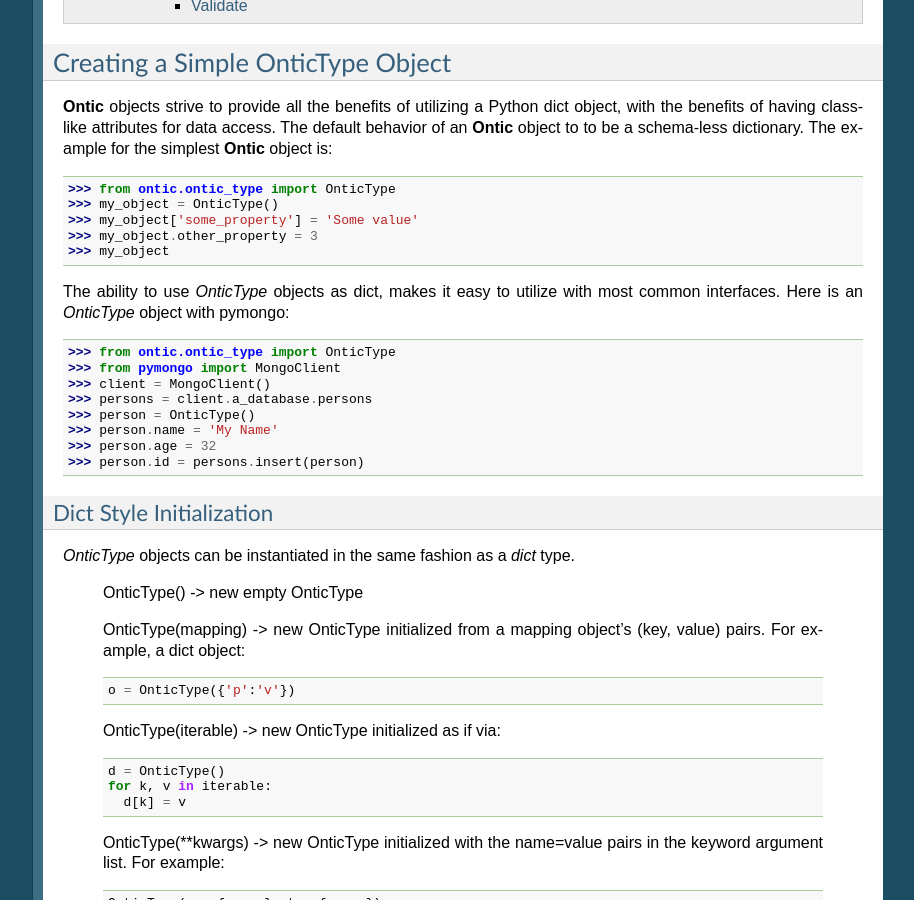
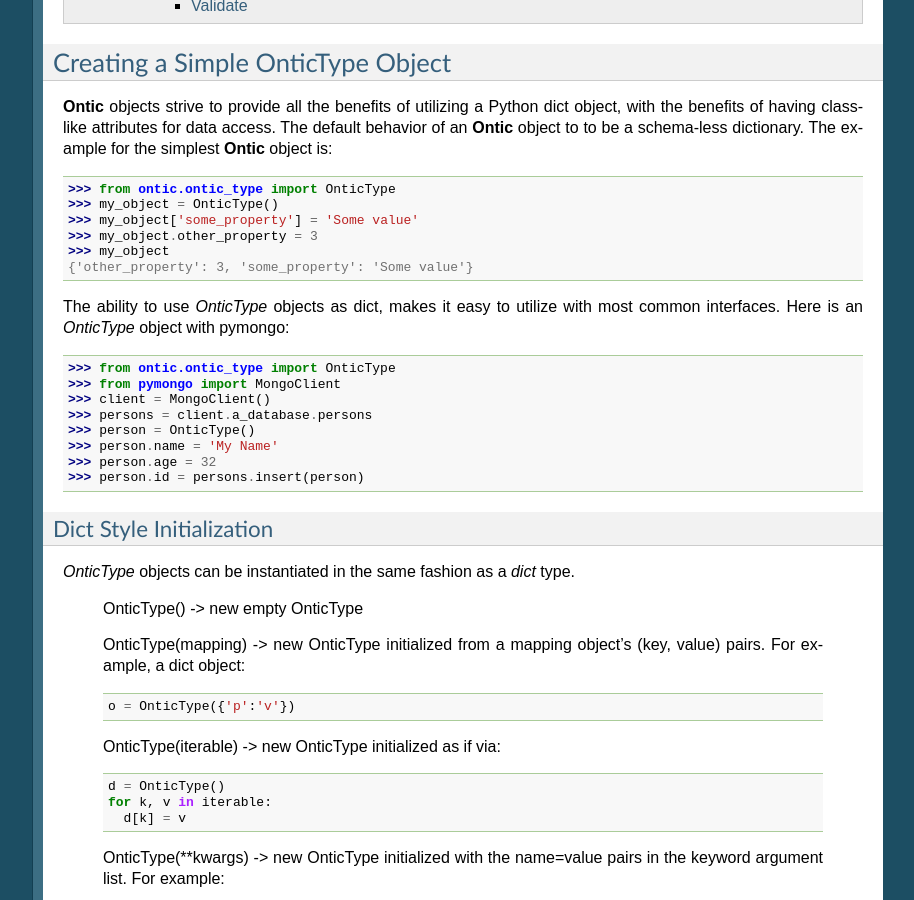
Before and after one commit to neoinsanity/ontic, a Sphinx documentation site: the page built from doc/ontic.rst, in a window 1280 px wide and 900 px high, scrolled down 735 px. Shown: the whole window, without its empty margins (187-1101 px from the left). Built offline with Sphinx 7.4.7, drawn with Linux system fonts in a browser that asks for light colours.

Commit message:
Editorial changes.

```diff
--- a/doc/ontic.rst
+++ b/doc/ontic.rst
@@ -21,6 +21,7 @@ The example for the simplest **Ontic** object is::
   >>> my_object['some_property'] = 'Some value'
   >>> my_object.other_property = 3
   >>> my_object
+  {'other_property': 3, 'some_property': 'Some value'}
 
 The ability to use *OnticType* objects as dict, makes it easy to utilize with
 most common interfaces. Here is an *OnticType* object with pymongo::
```
